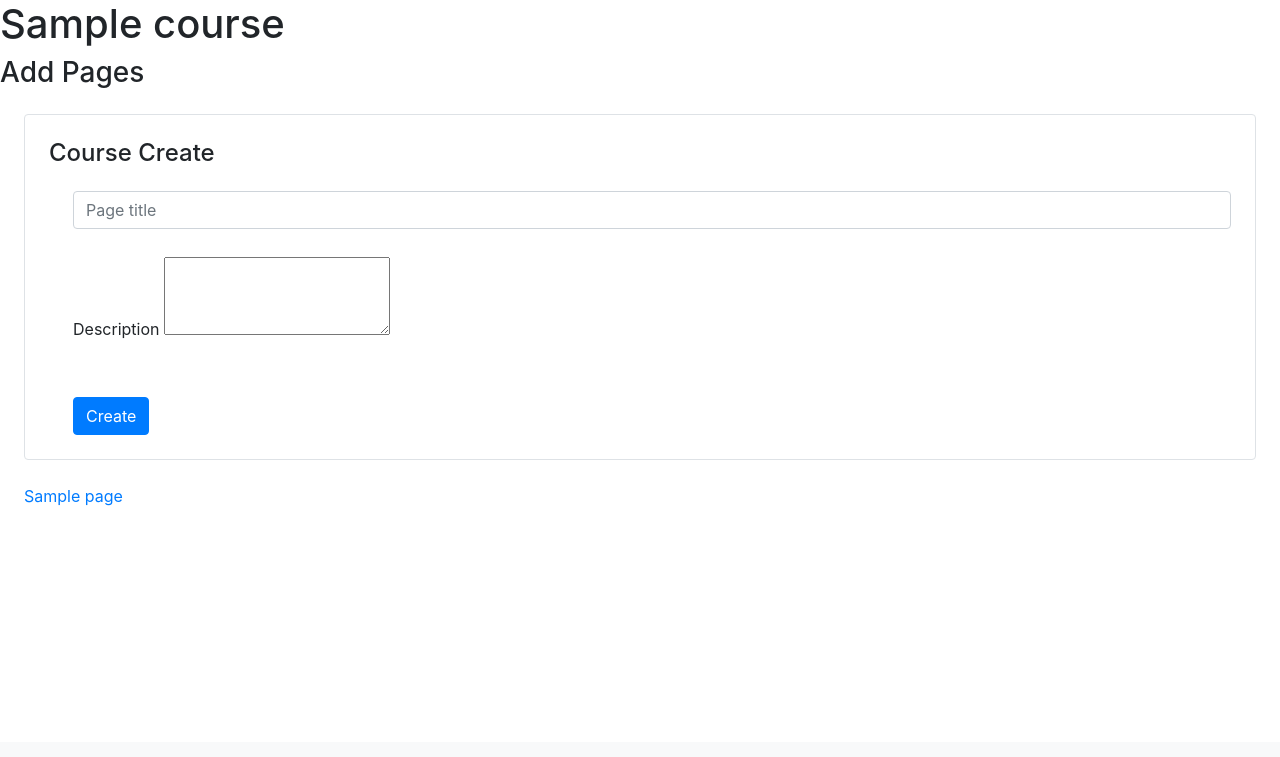
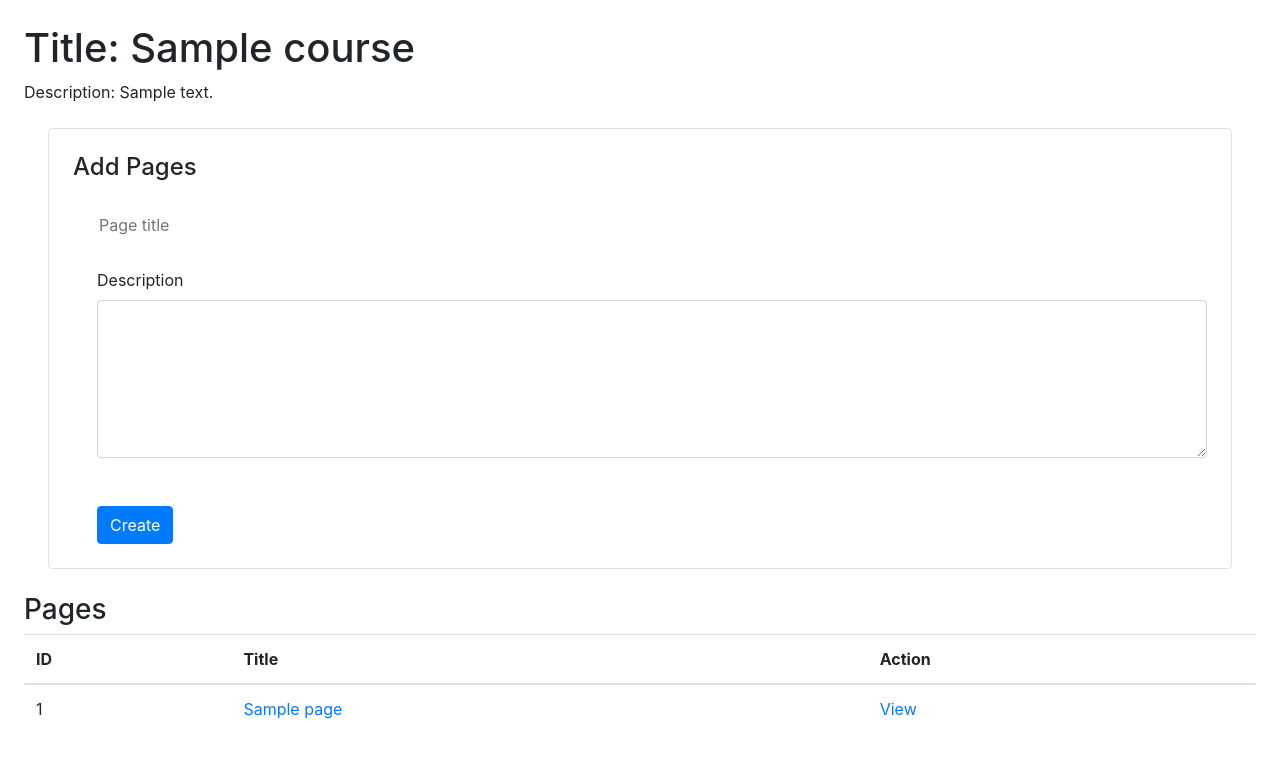
Before and after one commit to SethLK/Laravel-lms, a Laravel app: page /course/1 in a window 1280 px wide. Shown: the part 58-815 px from the top of the page. Before the commit the page ends 564 px from the top, so only its background shows below. Run offline with Laravel 10, Linux system fonts and the light colour scheme; a user stored in the database is signed in; tables that the repository leaves empty hold one stand-in row (values such as "Sample post"); some libraries are stand-ins or nearby versions.

Commit message:
I donno what I done

```diff
--- a/app/Http/Controllers/Course/CourseController.php
+++ b/app/Http/Controllers/Course/CourseController.php
@@ -25,6 +25,7 @@ class CourseController extends Controller
 
         Course::create([
             'title' => $request->title,
+            'description' => $request->description,
             'instructor_id' => auth()->user()->id,
         ]);
         return redirect()->route("dashboard")->with('success', 'Course Created successfully.');
@@ -48,7 +49,10 @@ class CourseController extends Controller
         ]);
 
         $course = Course::find($course_id);
-        $course->update(['title' => $request->title]);
+        $course->update([
+            'title' => $request->title,
+            'description' => $request->description,
+            ]);
         return redirect()->route("dashboard")->with('success', 'Title updated successfully.');
     }
 
--- a/app/Http/Controllers/Page/PageController.php
+++ b/app/Http/Controllers/Page/PageController.php
@@ -30,4 +30,6 @@ class PageController extends Controller
         $page = Page::where('course_id', $course_id)->findOrFail($page_id);
         return view("page", compact("page"));
     }
+
+
 }
--- a/app/Models/Course.php
+++ b/app/Models/Course.php
@@ -13,7 +13,7 @@ class Course extends Model
     use HasFactory;
     protected $fillable = [
         'title',
-        'description', // Add description field here
+        'description',
         'instructor_id',
     ];
     public function pages()
--- a/resources/views/course/view.blade.php
+++ b/resources/views/course/view.blade.php
@@ -1,64 +1,73 @@
 @include("layouts.head")
+@include("layouts.navbar")
 
-@include("layouts.navbar")
-<h1>{{ $course->title }}</h1>
+<div class="m-4">
+    <h1>Title: {{ $course->title }}</h1>
+    <p>Description: {{ $course->description }}</p>
 
-@if($course->instructor_id == auth()->user()->id)
-    <h3>Add Pages</h3>
-
+    @if(auth()->check() && $course->instructor_id == auth()->user()->id)
         <div class="m-4 border rounded pl-4 pt-4">
-        <h4>Course Create</h4>
+            <h4>Add Pages</h4>
             <form action="{{ route('page.course', ['course_id' => $course->id]) }}" method="post" class="form-container" enctype="multipart/form-data">
-            @csrf
-
                 <div class="form-group m-4">
-                <input type="text" placeholder="Page title" class="form-control" name="title">
+                    <input type="text" placeholder="Page title" class="form-control-plaintext" name="title">
+                </div>
                 @error('title')
                 <div style="color: red">
                     {{ $message }}
                 </div>
                 @enderror
-            </div>
 
                 <div class="form-group m-4">
-                <div class="mb-6">
-                    <label class="block">
-                        <span class="text-gray-700">Description</span>
-                        <textarea id="editor" class="block w-full mt-1 rounded-md" name="page_content"
-                                  rows="3"></textarea>
-                    </label>
-                    @error('page_content')
-                    <div class="text-sm text-red-600">{{ $message }}</div>
+                    <label for="description" class="form-label">Description</label>
+                    <textarea class="form-control" id="description" name="description" rows="6"></textarea>
+                </div>
+                @error('description')
+                <div style="color: red">
+                    {{ $message }}
+                </div>
                 @enderror
-                </div>
-            </div>
 
                 <button type="submit" class="btn btn-primary m-4">Create</button>
             </form>
         </div>
-@else
-    <!-- Display pages or other content for non-instructors -->
     @endif
 
+    <h3>Pages</h3>
+    <table class="table">
+        <thead>
+        <tr>
+            <th>ID</th>
+            <th>Title</th>
+            <th>Action</th>
+        </tr>
+        </thead>
+        <tbody>
         @foreach($course->pages as $page)
-    <div class="ml-4">
-        <a href="{{ $course->id }}/page/{{ $page->id }}">{{ $page->title }}</a>
+            <tr>
+                <td>{{ $page->id }}</td>
+                <td><a href="{{ $course->id }}/page/{{ $page->id }}">{{ $page->title }}</a></td>
+                <td>
+                    <a href="{{ $course->id }}/page/{{ $page->id }}">View</a>
+                </td>
+            </tr>
+        @endforeach
+        </tbody>
+    </table>
 </div>
-@endforeach
+
+@include("layouts.foot")
 
 <script src="https://cdn.jsdelivr.net/npm/ckeditor5-build-classic-with-image-resize@12.4.0/build/ckeditor.min.js"></script>
 <script>
-
+    document.addEventListener("DOMContentLoaded", function () {
         ClassicEditor
-        .create( document.querySelector( '#editor' ),{
-            ckfinder: {
-                uploadUrl: '{{route('image.upload').'?_token='.csrf_token()}}',
-            }
+            .create(document.querySelector('#description'))
+            .then(editor => {
+                window.editor = editor;
             })
-        .then( editor => {
-            window.editor = editor;
-        } )
-        .catch( err => {
-            console.error( err.stack );
-        } );
+            .catch(err => {
+                console.error(err.stack);
+            });
+    });
 </script>
--- a/resources/views/dashboard/create.blade.php
+++ b/resources/views/dashboard/create.blade.php
@@ -13,6 +13,12 @@
         </div>
         @enderror
 
+{{--        'description' => $request->description,--}}
+        <div class="mb-3">
+            <label for="exampleFormControlTextarea1" class="form-label">Example textarea</label>
+            <textarea class="form-control" id="exampleFormControlTextarea1" rows="3" name="description"></textarea>
+        </div>
+
         <button type="submit" class="btn btn-primary m-4">Create</button>
     </form>
 
--- a/resources/views/dashboard/panel.blade.php
+++ b/resources/views/dashboard/panel.blade.php
@@ -4,7 +4,7 @@
 
 
 <div class="drop-down">
-    <button id="dropdown-btn" class="btn btn-primary ml-4">Toggle Dropdown</button>
+    <button id="dropdown-btn" class="btn btn-primary ml-4 mt-4">Toggle Dropdown</button>
     <div class="drop hidden">
         @include("dashboard.create")
         <table id="course-table" class="table m-3">
@@ -45,8 +45,7 @@
                     <div class="card-body">
                         <h5 class="card-title">{{$enrolled_course->title}}</h5>
                         <p class="card-text">
-                            This is a longer card with supporting text below as a natural lead-in to
-                            additional content. This content is a little bit longer.
+                            {{ Illuminate\Support\Str::limit($course->description, 250) }}
                         </p>
                             <a href="/course/{{ $enrolled_course->id }}" class="btn btn-primary ml-4">Enter</a>
                     </div>
--- a/resources/views/index.blade.php
+++ b/resources/views/index.blade.php
@@ -18,8 +18,7 @@
                     <div class="card-body">
                         <h5 class="card-title">{{$course->title}}</h5>
                         <p class="card-text">
-                            This is a longer card with supporting text below as a natural lead-in to
-                            additional content. This content is a little bit longer.
+                            {{ Illuminate\Support\Str::limit($course->description, 250) }}
                         </p>
                         <div class="row">
                             @if(auth()->user()->isEnrolled($course->id))
--- /dev/null
+++ b/resources/views/instructor/panel.blade.php
@@ -0,0 +1,3 @@
+<div>
+    <!-- I begin to speak only when I am certain what I will say is not better left unsaid. - Cato the Younger -->
+</div>
--- a/routes/web.php
+++ b/routes/web.php
@@ -41,10 +41,10 @@ Route::middleware("auth")->group(function () {
     Route::get("/dashboard", [CourseController::class, "index"])->name("dashboard");
     Route::post("/create/course", [CourseController::class, "create"])->name("create.course");
     Route::get("/edit/{course_id}", [CourseController::class, "edit"])->name("Edit_Course");
-    Route::patch("/update/{course_id}", [CourseController::class, "update_"])->name("update_Course");
+    Route::put("/update/{course_id}", [CourseController::class, "update_"])->name("update_Course");
     Route::delete('/delete/{course_id}', [CourseController::class, 'delete'])->name('delete_course');
     Route::post("/course/{course_id}", [PageController::class, 'create'])->name("page.course");
-    Route::get("course/{course_id}/page/{page_id}", [PageController::class, 'viewPage'])->name("view.page");
+    Route::get("/course/{course_id}/page/{page_id}", [PageController::class, 'viewPage'])->name("view.page");
     Route::post("/image/upload", [ImageController::class, 'storeImage'])->name("image.upload");
     Route::post("/enroll/{course_id}", [EnrollController::class, 'enroll'])->name('enroll');
 });
```
Also changed, not shown: app/Http/Middleware/Auth/InstructorMiddleware.php (added, +23 -0 lines), resources/views/dashboard/edit.blade.php (+11 -1 lines). Lines whose indentation alone changed are shown as unchanged.
